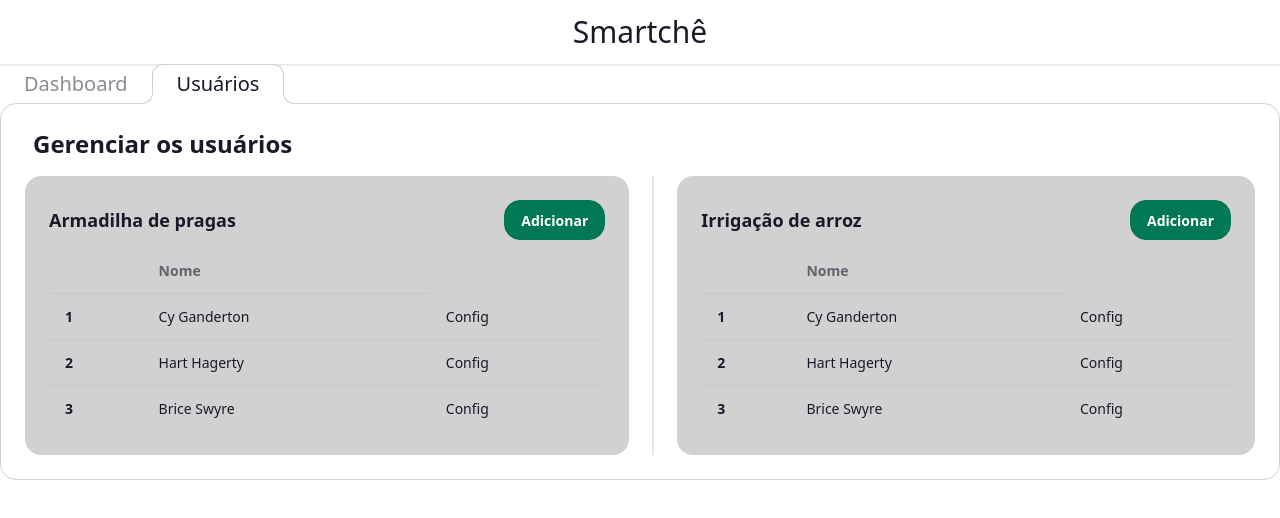
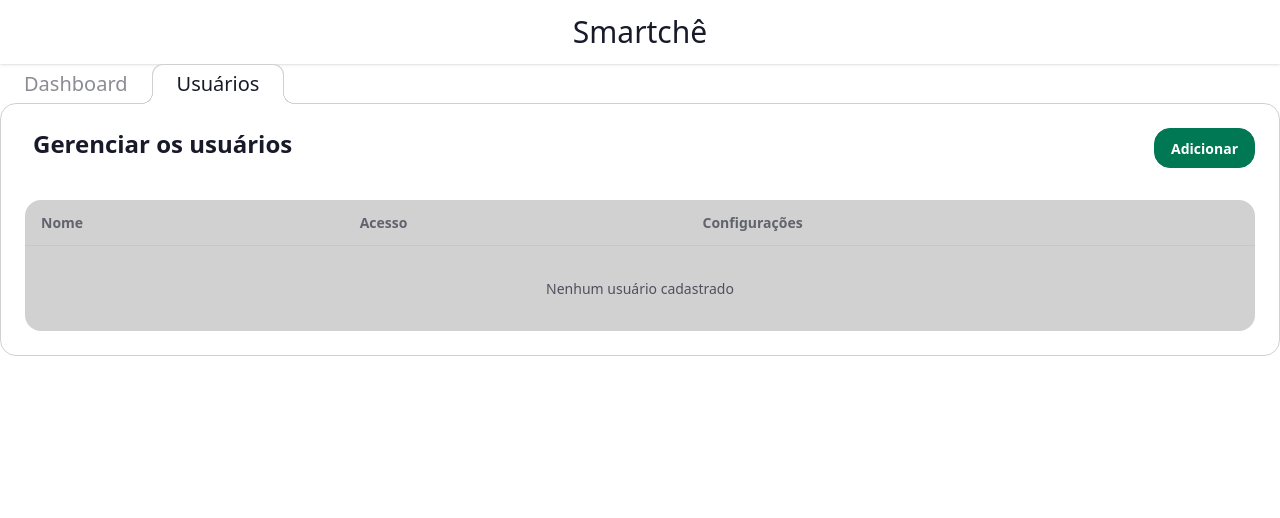
Before and after one commit to ArthurGausmann/Smartche, a React (Vite) app: page /login/usuarios in a window 1280 px wide. Both pictures are taken after a click on the radio button "Usuários". Shown: the top 518 px of the page. Built offline with nearby package versions, Linux system fonts and the light colour scheme.

Commit message:
Modificada lista de usuários, botão adicionar funcional

```diff
--- a/src/Components/ModalAddUser.jsx
+++ b/src/Components/ModalAddUser.jsx
@@ -1,7 +1,11 @@
 import { useState } from 'react'
 
 function ModalAddUser({ onCadastro }) {
-    const [formUser, setFormUser] = useState({nome:'', email:''});
+    const [formUser, setFormUser] = useState({
+        nome:'',
+        email:'',
+        acesso: 'Armadilha de Pragas'
+    });
 
     const [isOpen, setIsOpen] = useState(false);
 
@@ -11,7 +15,11 @@
 
     const handleClose = () => {
         setIsOpen(false);
-        setFormUser({nome:'', email:''});
+        setFormUser({
+            nome:'',
+            email:'',
+            acesso: 'Armadilha de Pragas'
+        });;
     }
 
     const handleChange = (e) => {
@@ -21,9 +29,9 @@
     const handleSubmit = (e) => {
         e.preventDefault();
 
-        if (!formUser.nome.trim() || !formUser.email.trim()) {
+        if (!formUser.nome.trim() || !formUser.email.trim() || !formUser.acesso.trim()) {
             alert('Por favor, preencha todos os campos!');
-        return;
+            return;
         }
 
         console.log("Novo usuário: ", formUser);
@@ -56,6 +64,14 @@
                         <input type="email" name="email" placeholder="Email" className="input input-bordered w-full"
                         value={formUser.email} onChange={handleChange} required/>
                     </div>
+                    <div className='form-control'>
+                        <select name="acesso" className='select select-bordered w-full'
+                        value={formUser.acesso} onChange={handleChange} required>
+                            <option value="" disabled>Selecione o tipo de acesso</option>
+                            <option value="Armadilha de Pragas">Armadilha de Pragas</option>
+                            <option value="Irrigação de Arroz">Irrigação de Arroz</option>
+                        </select>
+                    </div>
                 </div>
 
                 <div className="modal-action flex-row gap-3">
--- a/src/Components/Usuarios.jsx
+++ b/src/Components/Usuarios.jsx
@@ -2,83 +2,56 @@
 import ModalAddUser from '../Components/ModalAddUser'
 
 function Usuarios() {
+    const [usuarios, setUsuarios] = useState([])
+
+    const handleCadastro = (novoUsuario) => {
+        const novoId = usuarios.length > 0 ? Math.max(...usuarios.map(u => u.id)) + 1 : 1;
+
+        const usuario = {
+            ...novoUsuario,
+            id: novoId
+        };
+
+        setUsuarios([...usuarios, usuario]);
+        alert(`Usuário ${novoUsuario.nome} cadastrado com sucesso!`)
+    }
+
     return (
     <>
-    <h1 className="text-2xl font-bold ml-2 mb-4">Gerenciar os usuários</h1>
-    <div className="flex w-full flex-col lg:flex-row">
-        <div className="card bg-base-300 rounded-box grid h-auto grow">
-            <div className="card-body">
-                <div className="card-title">
-                    <h1>Armadilha de pragas</h1>
-                    <ModalAddUser />
-                </div>
+        <div className='flex justify-between itens-center mb-6'>
+            <h1 className="text-2xl font-bold ml-2 mb-4">Gerenciar os usuários</h1>
+            <ModalAddUser onCadastro={handleCadastro}/>
+        </div>
+
+        <div className="card bg-base-300 rounded-box">
+            <div className="card-body p-0">
                 <div className="overflow-x-auto">
                     <table className="table">
                         <thead>
                         <tr>
-                            <th></th>
                             <th>Nome</th>
+                            <th>Acesso</th>
+                            <th>Configurações</th>
                         </tr>
                         </thead>
                         <tbody>
-                        <tr>
-                            <th>1</th>
-                            <td>Cy Ganderton</td>
-                            <td><button>Config</button></td>
-                        </tr>
-                        <tr>
-                            <th>2</th>
-                            <td>Hart Hagerty</td>
-                            <td><button>Config</button></td>
-                        </tr>
-                        <tr>
-                            <th>3</th>
-                            <td>Brice Swyre</td>
-                            <td><button>Config</button></td>
-                        </tr>
+                            {usuarios.length === 0 ? (
+                                <tr>
+                                    <td colSpan="3" className="text-center py-8 text-base-content/70">Nenhum usuário cadastrado</td>
+                                </tr>
+                            )
+                            : usuarios.map((usuario) => (
+                                <tr key={usuario.id}>
+                                    <td>{usuario.nome}</td>
+                                    <td><span>{usuario.acesso}</span></td>
+                                    <td><button className="btn btn-sm btn-outline hover:bg-base-200">Config</button></td>
+                                </tr>
+                        ))}
                         </tbody>
                     </table>
                 </div>
             </div>
         </div>
-        <div className="divider divider-horizontal"></div>
-        <div className="card bg-base-300 rounded-box grid h-auto grow">
-            <div className="card-body">
-                <div className="card-title">
-                    <h1>Irrigação de arroz</h1>
-                    <ModalAddUser />
-                </div>
-
-                <div className="overflow-x-auto">
-                    <table className="table">
-                        <thead>
-                        <tr>
-                            <th></th>
-                            <th>Nome</th>
-                        </tr>
-                        </thead>
-                        <tbody>
-                        <tr>
-                            <th>1</th>
-                            <td>Cy Ganderton</td>
-                            <td><button>Config</button></td>
-                        </tr>
-                        <tr>
-                            <th>2</th>
-                            <td>Hart Hagerty</td>
-                            <td><button>Config</button></td>
-                        </tr>
-                        <tr>
-                            <th>3</th>
-                            <td>Brice Swyre</td>
-                            <td><button>Config</button></td>
-                        </tr>
-                        </tbody>
-                    </table>
-                </div>
-            </div>
-        </div>
-    </div>
     </>
     )
 }
```
